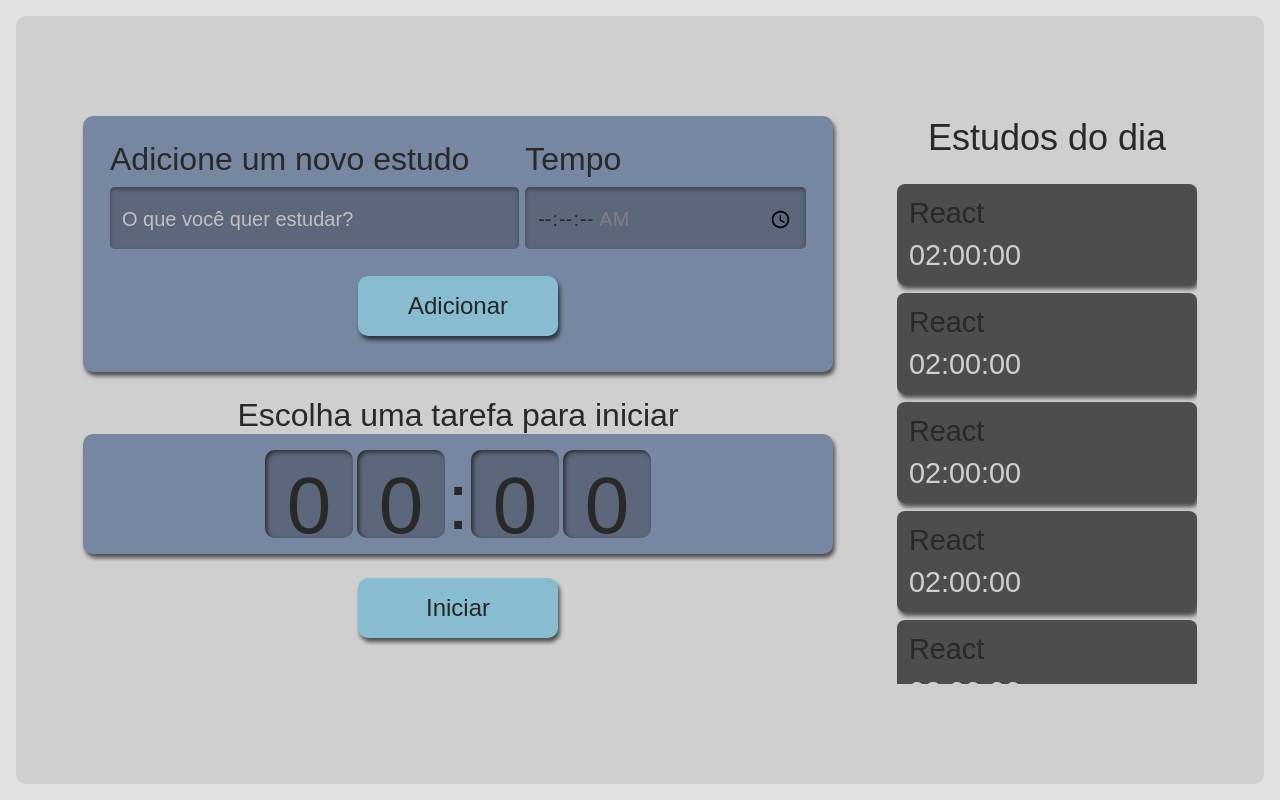
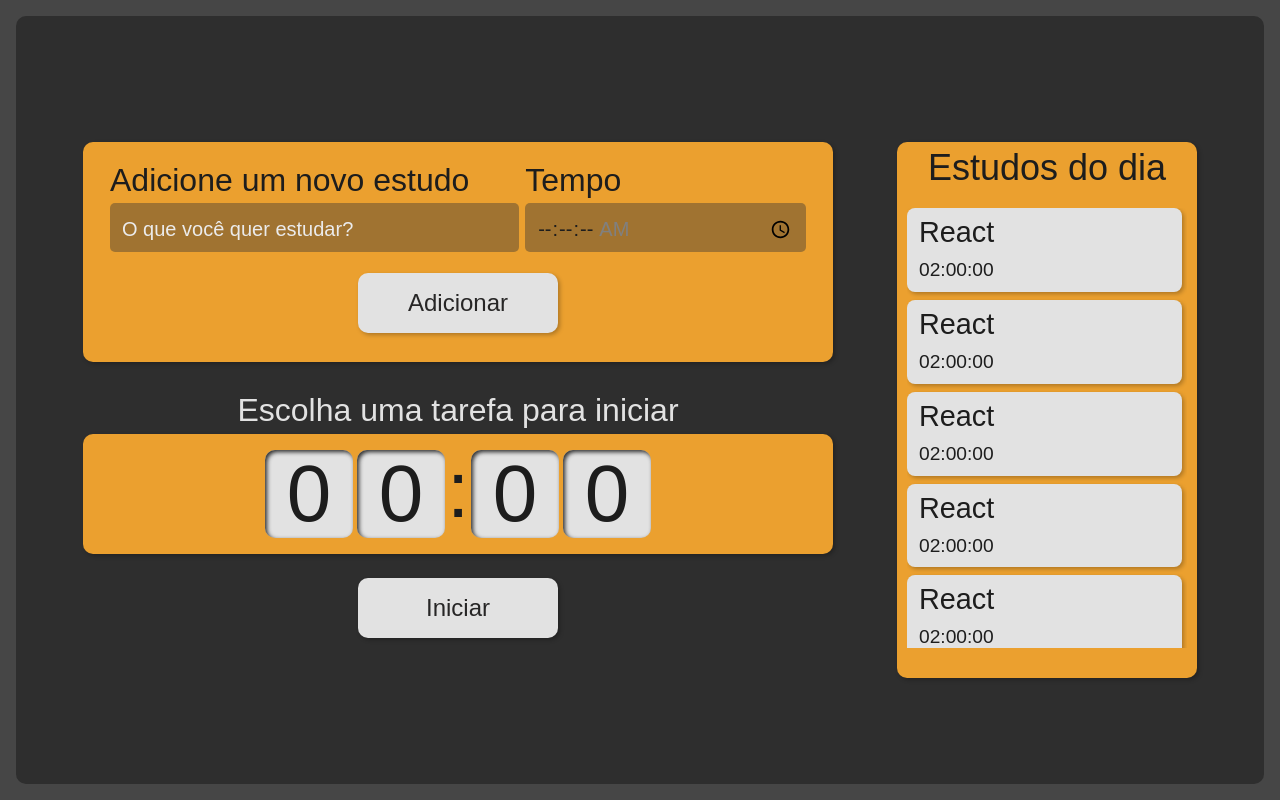
Before and after one commit to Ltheus/WIP-alura-studies, a React (Create React App) app: page / in a window 1280 px wide. Built offline with nearby package versions, Linux system fonts and the light colour scheme.

Commit message:
Updated styles

```diff
--- a/src/components/Button/Button.module.scss
+++ b/src/components/Button/Button.module.scss
@@ -1,8 +1,8 @@
 .button {
     align-self: center;
-    background-color: #88bcd1;
+    background-color: #e2e2e2;
     border-radius: 10px;
-    box-shadow: 2px 4px 4px #0000009F;
+    box-shadow: 2px 2px 4px hsla(0, 0%, 0%, 0.259);
     color: #272626;
     font-size: 1rem;
     padding: 16px;
@@ -10,7 +10,7 @@
     cursor: pointer;
 
     &:active {
-        background-color: #7CA6B7;
+        background-color: #cfcfcf;
         box-shadow: 2px 2px 4px #0000009F inset;
     }
 }
--- a/src/components/Form/Form.module.scss
+++ b/src/components/Form/Form.module.scss
@@ -2,9 +2,9 @@
   display: flex;
   flex-direction: column;
   grid-area: newTask;
-    background-color: #7687A1;
+  background-color: #eba02f;
   border-radius: 10px;
-    box-shadow: 2px 4px 4px #0000009F;
+  box-shadow: 2px 2px 4px hsla(0, 0%, 0%, 0.259);
   padding: 12px;
 
   .inputContainer {
@@ -24,11 +24,10 @@
       box-sizing: border-box;
       border: unset;
       border-radius: 5px;
-            background-color: #5D677C;
-            box-shadow: 0px 2px 4px #2D2B2B9F inset;
+      background-color: #33333369;
 
       &::placeholder {
-                color: #BFBFBF;
+        color: #ebebeb;
       }
     }
   }
--- a/src/components/List/List.module.scss
+++ b/src/components/List/List.module.scss
@@ -1,6 +1,10 @@
 .taskList {
   grid-area: tasks;
   height: 100%;
+  background-color: #eba02f;
+  box-shadow: 2px 2px 4px hsla(0, 0%, 0%, 0.259);
+  border-radius: 10px;
+  padding: 10px;
 
   h2 {
     font-size: 1.25rem;
@@ -8,13 +12,11 @@
   }
 
   ul {
-        max-height: 350px;
+    max-height: 200px;
     overflow-y: scroll;
-        scrollbar-width: thin;
   }
 
-    @media screen and (min-width:1280px) {
-
+  @media screen and (min-width: 1280px) {
     h2 {
       text-align: center;
       font-size: 2.25rem;
@@ -23,17 +25,18 @@
 
     ul {
       overflow: auto;
-            max-height: 500px;
+      max-height: 440px;
     }
   }
 }
 
-.listItem{
-    background-color: #4D4D4D;
+.listItem {
+  background-color: #e2e2e2;
   border-radius: 8px;
-    box-shadow: 2px 4px 4px #0000009F;
+  box-shadow: 2px 2px 4px hsla(0, 0%, 0%, 0.259);
   padding: 12px;
   margin-bottom: 8px;
+  margin-right: 5px;
   position: relative;
   cursor: pointer;
 
@@ -43,26 +46,27 @@
   }
 
   span {
-        color: #D0D0D0;
+    color: #1d1d1d;
+    font-size: 1.2rem;
   }
 
-    @media screen and (min-width:1280px) {
+  @media screen and (min-width: 1280px) {
     font-size: 1.8rem;
   }
 }
 
 .selectedItem {
   background-color: #292929;
-    box-shadow: 2px 4px 4px #0000009F inset;
+  box-shadow: 2px 4px 4px #0000009f inset;
 }
 
 .completedItem {
-    background-color: #566F42;
+  background-color: #6da72b;
   cursor: auto;
 
   .done {
     display: block;
-        background-image: url('../../assets/images/check-mark.svg');
+    background-image: url("../../assets/images/check-mark.svg");
     background-repeat: no-repeat;
     background-size: 38px 38px;
     position: absolute;
--- a/src/components/List/index.tsx
+++ b/src/components/List/index.tsx
@@ -3,6 +3,18 @@
 
 export default function List() {
   const tasks = [
+    {
+      name: "React",
+      time: "02:00:00",
+    },
+    {
+      name: "React",
+      time: "02:00:00",
+    },
+    {
+      name: "React",
+      time: "02:00:00",
+    },
     {
       name: "React",
       time: "02:00:00",
--- a/src/components/TimerCard/Timer/Timer.module.scss
+++ b/src/components/TimerCard/Timer/Timer.module.scss
@@ -1,6 +1,6 @@
 .timerNumber {
-    background-color: #5D677C;
-    box-shadow: 2px 2px 4px #2B2B2B inset;
+  background-color: #e2e2e2;
+  box-shadow: 2px 2px 4px #2b2b2b inset;
   height: 2.5rem;
   width: 3rem;
   padding: 8px 4px;
@@ -8,7 +8,7 @@
   border-radius: 10px;
   text-align: center;
 
-    @media screen and (min-width:1280px) {
+  @media screen and (min-width: 1280px) {
     height: 4.5rem;
     width: 5rem;
   }
@@ -18,7 +18,7 @@
   height: 3rem;
   text-align: center;
 
-    @media screen and (min-width:1280px) {
+  @media screen and (min-width: 1280px) {
     height: 5rem;
   }
 }
--- a/src/components/TimerCard/TimerCard.module.scss
+++ b/src/components/TimerCard/TimerCard.module.scss
@@ -6,9 +6,9 @@
 
   .timerWrapper {
     align-items: center;
-        background-color: #7687A1;
+    background-color: #eba02f;
     border-radius: 10px;
-        box-shadow: 2px 4px 4px #0000009F;
+    box-shadow: 2px 2px 4px hsla(0, 0%, 0%, 0.259);
     box-sizing: border-box;
     display: flex;
     font-size: 3rem;
@@ -20,27 +20,11 @@
 
   .title {
     font-size: 2rem;
+    line-height: 1.5;
+    color: #e2e2e2;
   }
 
-    button {
-        background-color: #88bcd1;
-        border-radius: 10px;
-        box-shadow: 2px 4px 4px #0000009F;
-        color: #272626;
-        cursor: pointer;
-        font-size: 1.25rem;
-        padding: 16px;
-        width: 150px;
-
-        &:active {
-            background-color: #7CA6B7;
-            box-shadow: 2px 2px 4px #0000009F inset;
-            cursor: auto;
-        }
-    }
-
-    @media screen and (min-width:1280px) {
-
+  @media screen and (min-width: 1280px) {
     .timerWrapper {
       font-size: 5rem;
     }
--- a/src/index.css
+++ b/src/index.css
@@ -103,7 +103,7 @@
 }
 
 body {
-  line-height: 1.2;
+  line-height: .9;
 }
 
 ol,
@@ -146,14 +146,14 @@
   color: inherit;
 }
 
-@import url('https://fonts.googleapis.com/css2?family=Manjari&display=swap');
+@import url('https://fonts.googleapis.com/css2?family=Manrope:wght@200..800&family=Quicksand:wght@300..700&display=swap');
 
 body {
   display: flex;
   justify-content: center;
-  font-family: 'Manjari', sans-serif;
-  color: #292929;
-  background-color: #e2e2e2;
+  font-family: 'Quicksand', sans-serif;
+  color: #1d1d1d;
+  background-color: #464646;
   height: 100%;
   width: 100%;
   padding: 16px;
--- a/src/pages/App.module.scss
+++ b/src/pages/App.module.scss
@@ -4,8 +4,7 @@
   grid-template-areas:
     "newTask"
     "timer"
-        "tasks"
-    ;
+    "tasks";
   row-gap: 24px;
   min-width: 320px;
   min-height: calc(100vh - 32px);
@@ -13,13 +12,12 @@
   padding: 32px;
   box-sizing: border-box;
   border-radius: 10px;
-    background-color: #cfcfcf;
+  background-color: #2e2e2e;
 
-    @media screen and (min-width:1280px) {
+  @media screen and (min-width: 1280px) {
     grid-template-areas:
       "newTask tasks"
-            "timer tasks"
-        ;
+      "timer tasks";
     column-gap: 64px;
     grid-template-rows: min-content min-content;
     grid-template-columns: 750px 300px;
```
Lines whose indentation alone changed are shown as unchanged.
